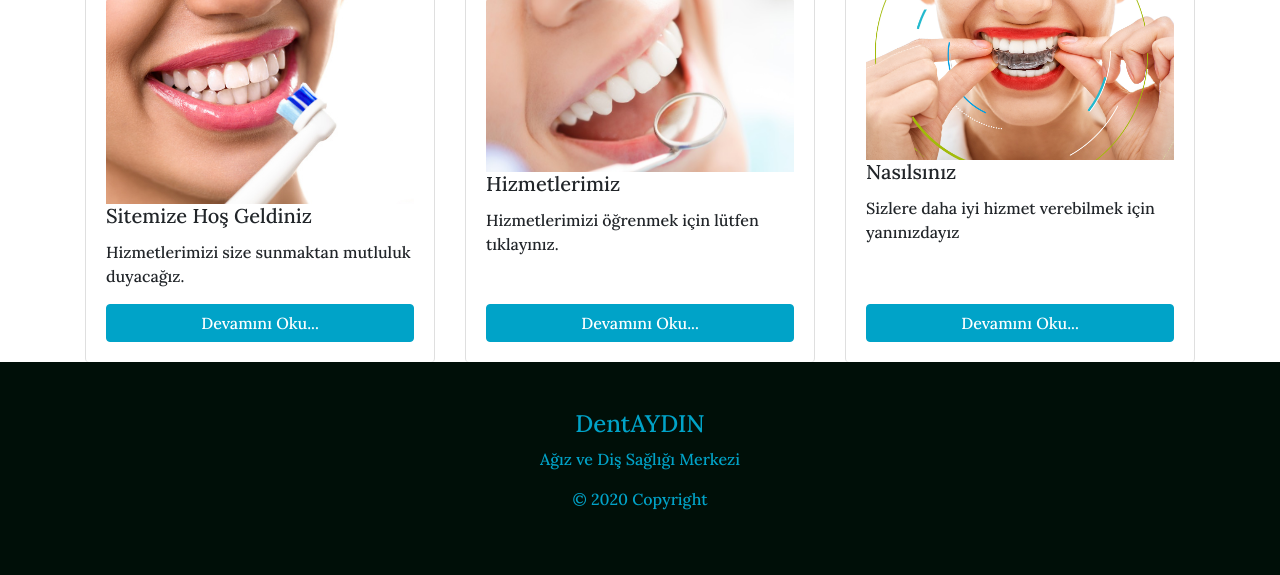
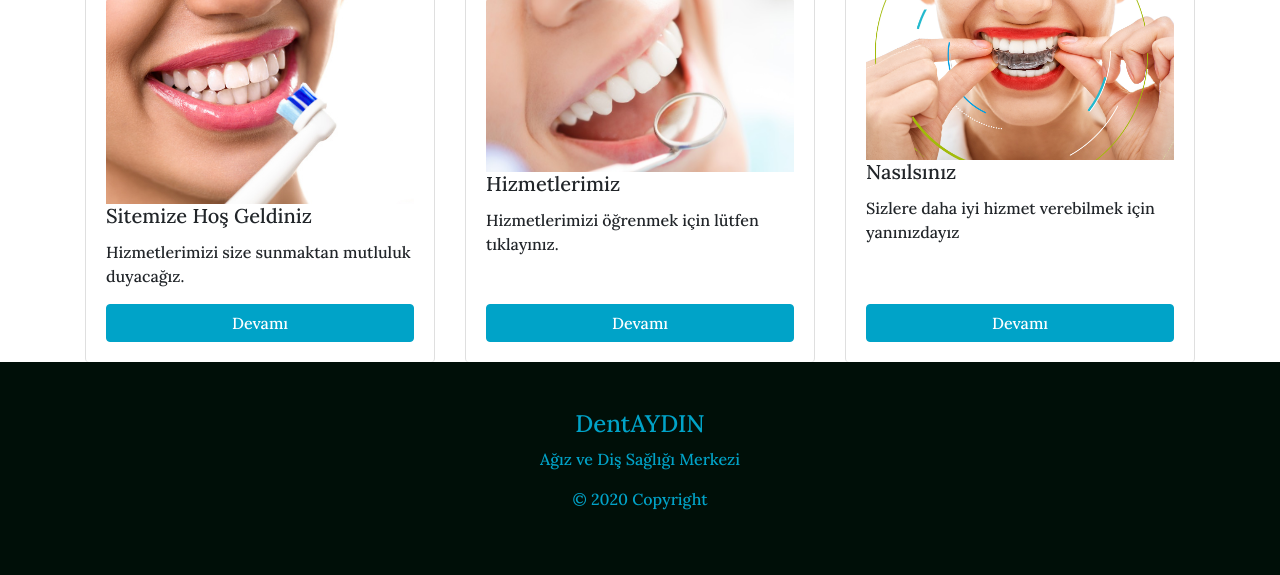
Before and after one commit to Murat0901/belediye, a Django app: page / in a window 1280 px wide. Shown: the part 2550-3125 px from the top of the page. Run offline with Django 3.2, Linux system fonts and the light colour scheme; data comes from the database, SQL or seed files in the repository; some libraries are stand-ins or nearby versions.

Commit message:
detail post sayfası eklendş

```diff
--- a/news/urls.py
+++ b/news/urls.py
@@ -1,7 +1,8 @@
 from django.urls import path
-from .views import BlogPageView, AboutView
+from .views import BlogPageView, AboutView, LatestPostDetail
 
 urlpatterns = [
     path('', BlogPageView.as_view(), name='index'),
     path('about/', AboutView.as_view(), name='about'),
+    path('posts/<int:id>/', LatestPostDetail.as_view(), name="latestpost_detail")
 ]
--- a/news/views.py
+++ b/news/views.py
@@ -1,5 +1,5 @@
-from django.shortcuts import render
-from django.views.generic import TemplateView, ListView
+from django.shortcuts import render, get_object_or_404
+from django.views.generic import TemplateView, ListView, DetailView
 from .models import LatestPost
 
 
@@ -10,3 +10,13 @@ class AboutView(TemplateView):
 class BlogPageView(ListView):
     model = LatestPost
     template_name = "index.html"
+
+class LatestPostDetail(DetailView):
+    model = LatestPost
+    template_name = "posts/latestpost_detail.html"
+    queryset = LatestPost.objects.all()
+
+
+    def get_object(self):
+        id_ = self.kwargs.get("id")
+        return get_object_or_404(LatestPost, id=id_)
--- a/static/css/main.css
+++ b/static/css/main.css
@@ -130,6 +130,9 @@ nav .navbar-toggler-icon {
   background-color: #00a3c8;
   color: #fff;
   border-color: #00a3c8;
+}
+.btn a {
+  color: #fff;
 }
 .btn:hover {
   color: #00a3c8;
--- a/static/css/main.sass
+++ b/static/css/main.sass
@@ -119,6 +119,8 @@ nav .navbar-toggler-icon
     background-color: $my-color
     color: #fff
     border-color: $my-color
+    a
+        color: #fff
     &:hover
         color: $my-color
         background-color: black
--- a/templates/index.html
+++ b/templates/index.html
@@ -128,9 +128,9 @@
                     <div class="card-body d-flex flex-column">
                         <img class="card-img-top imf-fluid" src="{{LatestPost.LatestImage.url}}" alt="" />
                         <h5 class="card-title">{{LatestPost.LatestTitle}}</h5>
-                        <p class="card-text">{{LatestPost.LatestContent | safe}}</p>
+                        <p class="card-text">{{LatestPost.LatestContent | safe |truncatewords:15 }}</p>
                         <button type="button" class="btn btn-primary mt-auto">
-              Devamını Oku...
+              <a href="{% url 'latestpost_detail' LatestPost.pk %}">Devamı</a>
             </button>
                     </div>
                 </div>
```
Also changed, not shown: templates/posts/latestpost_detail.html (renamed from templates/latestpost_detail.html, +4 -6 lines), 1 other file.
